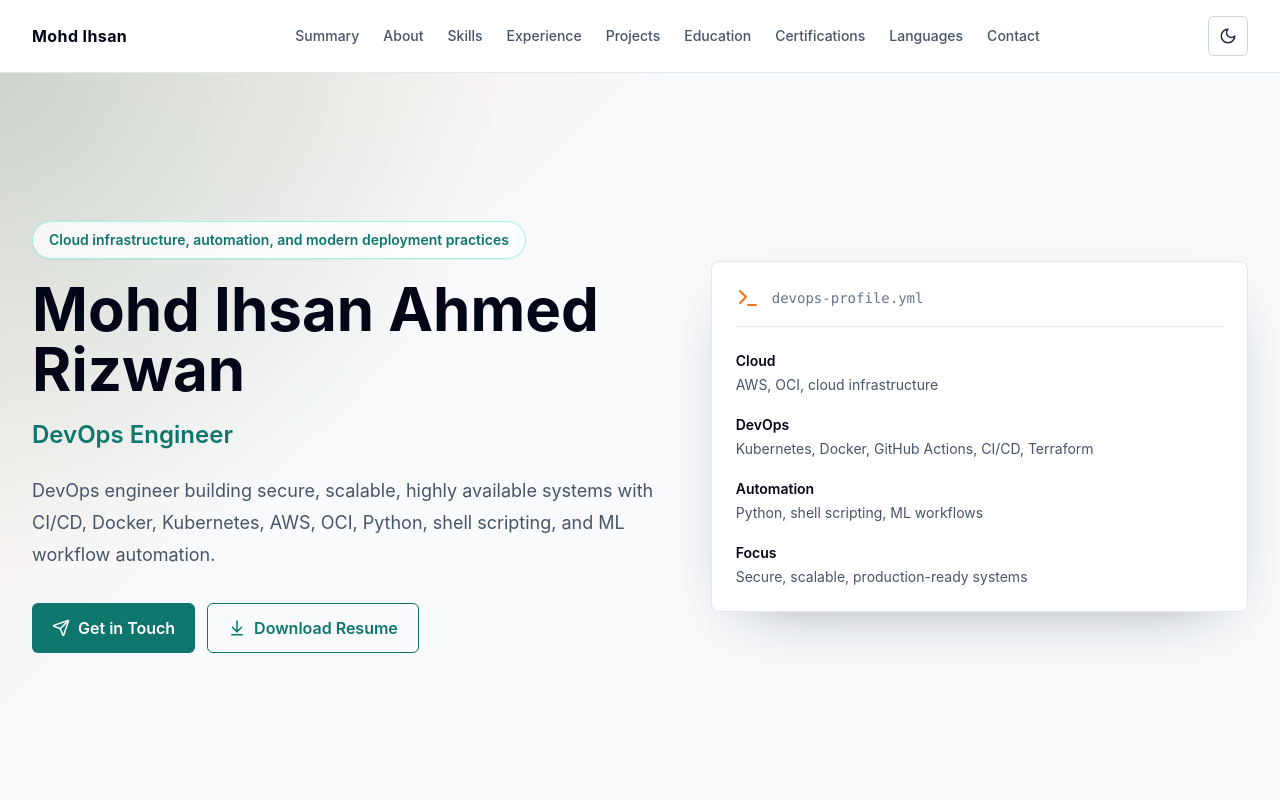
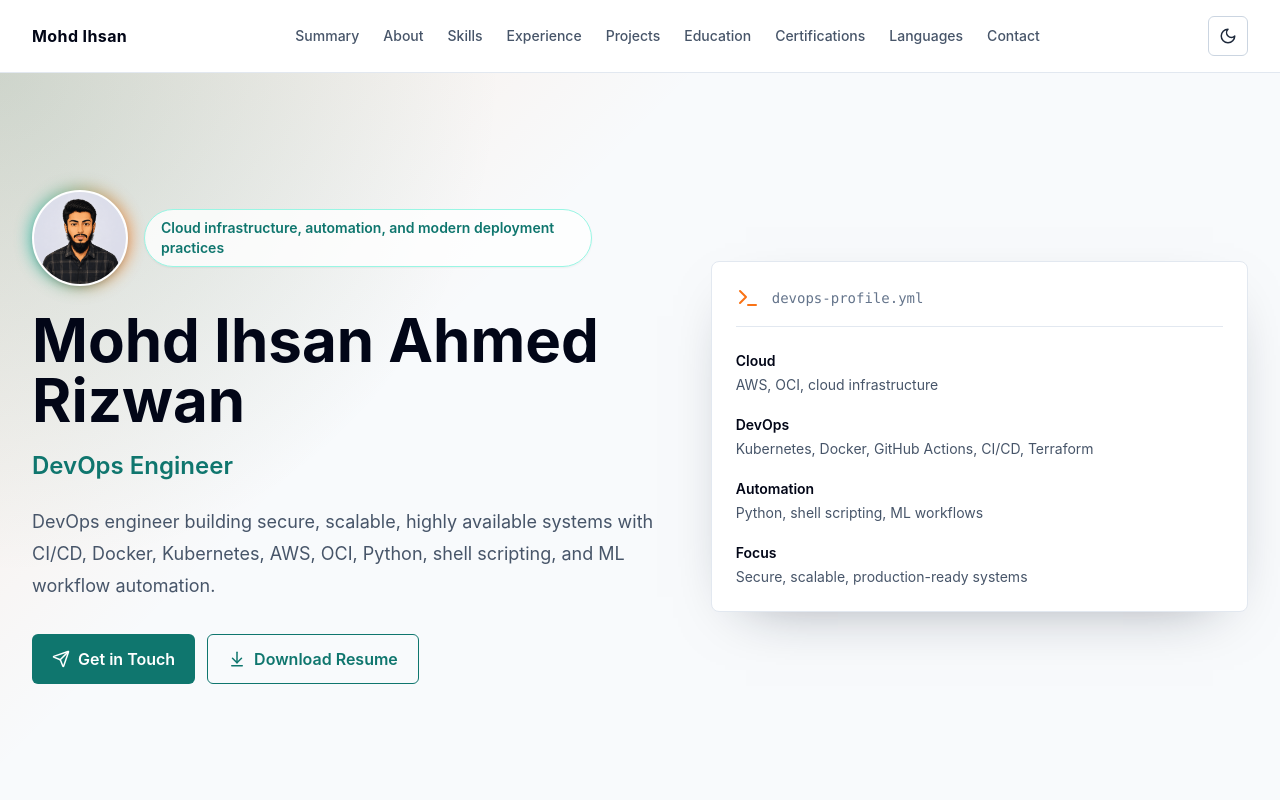
Before and after one commit to Ihsan-03/portfolio-website, a React (Vite) app: page / in a window 1280 px wide. Shown: the top 800 px of the page. Built offline with nearby package versions, Linux system fonts and the light colour scheme.

Commit message:
Add profile picture

```diff
--- a/src/App.tsx
+++ b/src/App.tsx
@@ -1,4 +1,4 @@
-import { ArrowDownToLine, ExternalLink, Github, Linkedin, Mail, Send, ShieldCheck, Terminal } from 'lucide-react';
+import { ArrowDownToLine, ExternalLink, Github, Linkedin, Mail, Send, ShieldCheck, Terminal, User } from 'lucide-react';
 import { Header } from './components/Header';
 import { Section } from './components/Section';
 import {
@@ -29,9 +29,25 @@ export default function App() {
           <div className="absolute inset-0 bg-[radial-gradient(circle_at_top_left,rgba(15,118,110,0.18),transparent_34%),linear-gradient(135deg,rgba(249,115,22,0.12),transparent_35%)]" />
           <div className="relative mx-auto grid min-h-[calc(100vh-73px)] max-w-7xl items-center gap-12 px-4 py-16 sm:px-6 lg:grid-cols-[1.08fr_0.92fr] lg:px-8">
             <div>
-              <p className="mb-5 inline-flex rounded-full border border-teal-200 bg-white/80 px-4 py-2 text-sm font-semibold text-signal shadow-sm dark:border-teal-900 dark:bg-slate-900/80 dark:text-teal-200">
-                Cloud infrastructure, automation, and modern deployment practices
-              </p>
+              <div className="mb-6 flex flex-wrap items-center gap-4">
+                <div className="group relative shrink-0">
+                  <div className="absolute -inset-0.5 rounded-full bg-gradient-to-r from-teal-500 to-orange-500 opacity-75 blur transition duration-300 group-hover:opacity-100" />
+                  <div className="relative flex h-20 w-20 items-center justify-center overflow-hidden rounded-full border-2 border-white bg-slate-100 shadow-md dark:border-slate-900 dark:bg-slate-800 sm:h-24 sm:w-24">
+                    <User className="text-slate-400 dark:text-slate-500" size={40} />
+                    <img
+                      src={profile.avatarUrl}
+                      alt={profile.name}
+                      className="absolute inset-0 h-full w-full object-cover"
+                      onError={(e) => {
+                        (e.currentTarget as HTMLElement).style.display = 'none';
+                      }}
+                    />
+                  </div>
+                </div>
+                <p className="inline-flex max-w-md rounded-full border border-teal-200 bg-white/80 px-4 py-2 text-sm font-semibold text-signal shadow-sm dark:border-teal-900 dark:bg-slate-900/80 dark:text-teal-200">
+                  Cloud infrastructure, automation, and modern deployment practices
+                </p>
+              </div>
               <h1 className="max-w-4xl text-5xl font-bold leading-tight text-slate-950 dark:text-white sm:text-6xl">
                 {profile.name}
               </h1>
--- a/src/data/portfolio.ts
+++ b/src/data/portfolio.ts
@@ -23,6 +23,8 @@ export const profile = {
   tryHackMeLabel: 'tryhackme.com/p/MohdIhsan',
   resumeUrl:
     `${import.meta.env.BASE_URL}Resume.pdf`,
+  avatarUrl:
+    `${import.meta.env.BASE_URL}profile.png`,
 };
 
 export const about = [
```
Also changed, not shown: public/profile.png (added).
